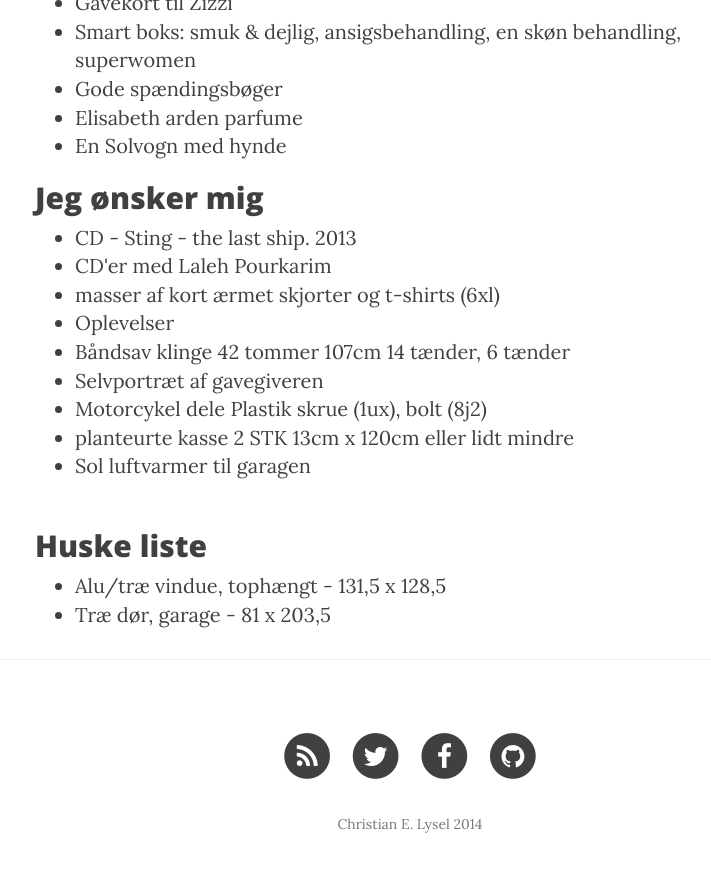
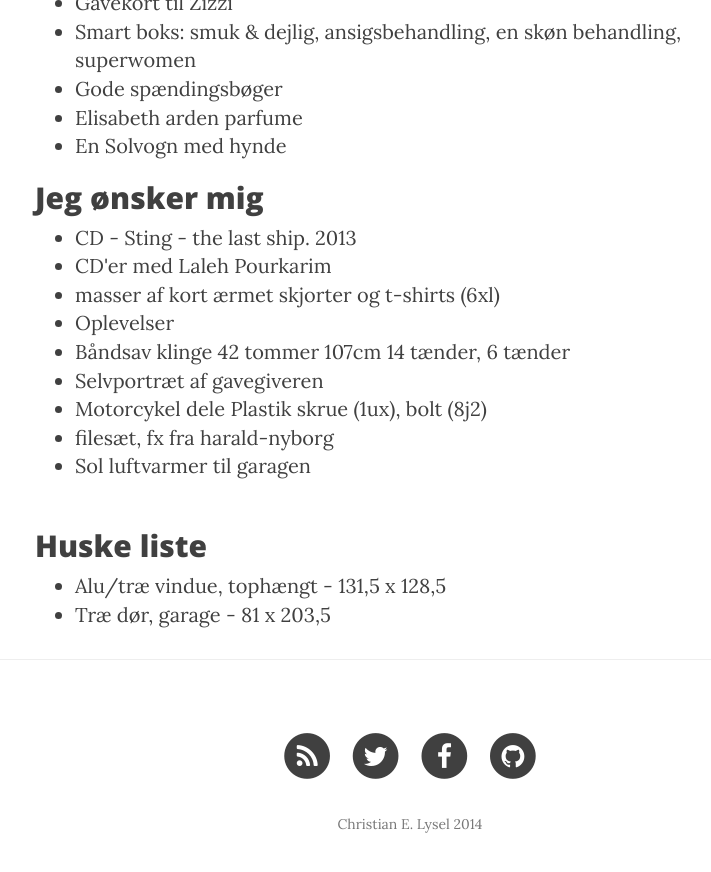
Before and after one commit to clysel/christian.lysel.net, a Jekyll site: the page built from gave.markdown, in a window 1280 px wide and 900 px high, scrolled down 900 px. Shown: the top 872 px of the window, without its empty margins (230-941 px from the left). Built offline with Jekyll 4.4.1, drawn with Linux system fonts in a browser that asks for light colours; nearby versions of some CDN libraries.

Commit message:
Update gave.markdown

```diff
--- a/gave.markdown
+++ b/gave.markdown
@@ -35,7 +35,7 @@
 	<li>Båndsav klinge  42 tommer 107cm <a href="http://toolworld.dk/Rawlink-Bandsavsklinge-14-taender-1085-mm-p25924">14 tænder</a>, <a href="http://toolworld.dk/Rawlink-Bandsavsklinge-6-taender-1085-mm-p25923">6 tænder</a></li>
 	<li>Selvportr&aelig;t af gavegiveren</li>
 	<li>Motorcykel dele <a href="https://www.yamahamotorcyclespares.co.uk/product/YAMAHA/901500502400/SCREW,%20ROUND%20HEAD(1UX)&uid=0">Plastik skrue (1ux)</a>, <a href="https://www.yamahamotorcyclespares.co.uk/product/YAMAHA/901790527100/NUT%20(8J2)&uid=0">bolt (8j2)</a></li>
-	<li>planteurte kasse 2 STK 13cm x 120cm eller lidt mindre</li>
+	<li>filesæt, fx fra <a href="http://www.harald-nyborg.dk/p4853/filesaet-5-dele">harald-nyborg</a></li>
 	<li>Sol luftvarmer til garagen</li><br />
 </ul>
 
```
